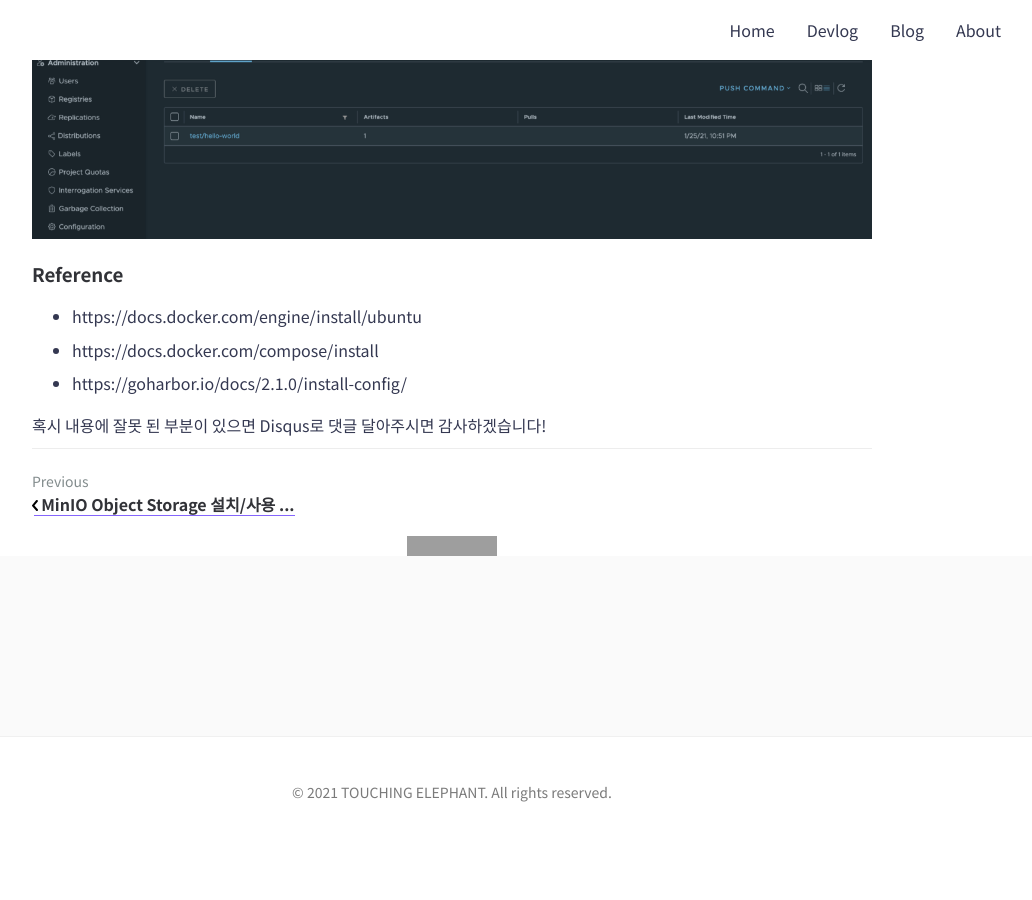
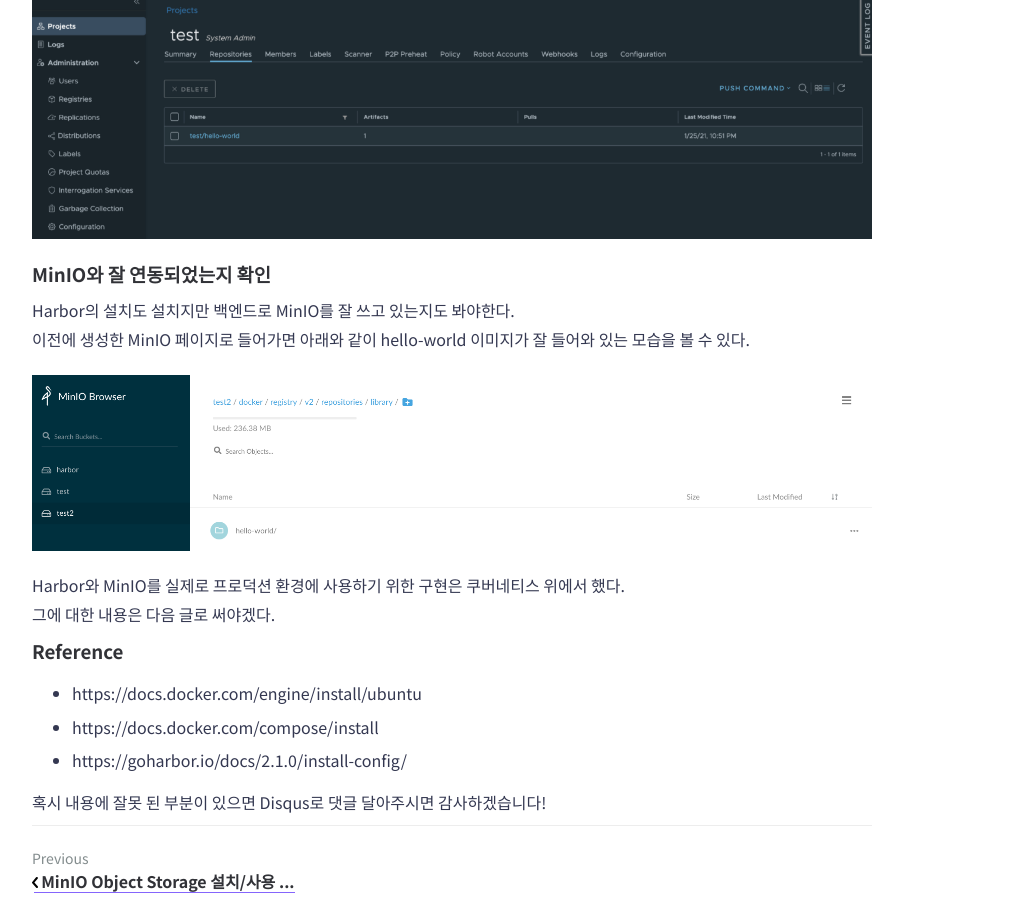
Before and after one commit to mokpolar/mokpolar.github.io, a Jekyll site: the page built from _posts/2021-02-07-harbor_minio_standalone.md, in a window 1280 px wide and 900 px high, scrolled down 6564 px. Shown: the whole window, without its empty margins (188-1220 px from the left). Built offline with Jekyll 4.4.1, drawn with Linux system fonts in a browser that asks for light colours; our own code applies the rules of GitHub Pages for plain Markdown files; comment, search, counter and statistics services are not loaded; before the commit the page ends 7412 px from its top, so only the background shows below that; grey boxes are pictures that could not be loaded.

Commit message:
add_minio_image_harbor

```diff
--- a/_posts/2021-02-07-harbor_minio_standalone.md
+++ b/_posts/2021-02-07-harbor_minio_standalone.md
@@ -263,7 +263,15 @@
 
 ![](./../assets/img/posts/2021-02-07-01-03.png)
 
+### MinIO와 잘 연동되었는지 확인
 
+Harbor의 설치도 설치지만 백엔드로 MinIO를 잘 쓰고 있는지도 봐야한다.
+이전에 생성한 MinIO 페이지로 들어가면 아래와 같이 hello-world 이미지가 잘 들어와 있는 모습을 볼 수 있다.
+![](./../assets/img/posts/2021-02-07-01-04.png)
+
+
+Harbor와 MinIO를 실제로 프로덕션 환경에 사용하기 위한 구현은 쿠버네티스 위에서 했다.
+그에 대한 내용은 다음 글로 써야겠다.
 
 
 ### Reference
```
Also changed, not shown: assets/img/posts/2021-02-07-01-04.png (added).
